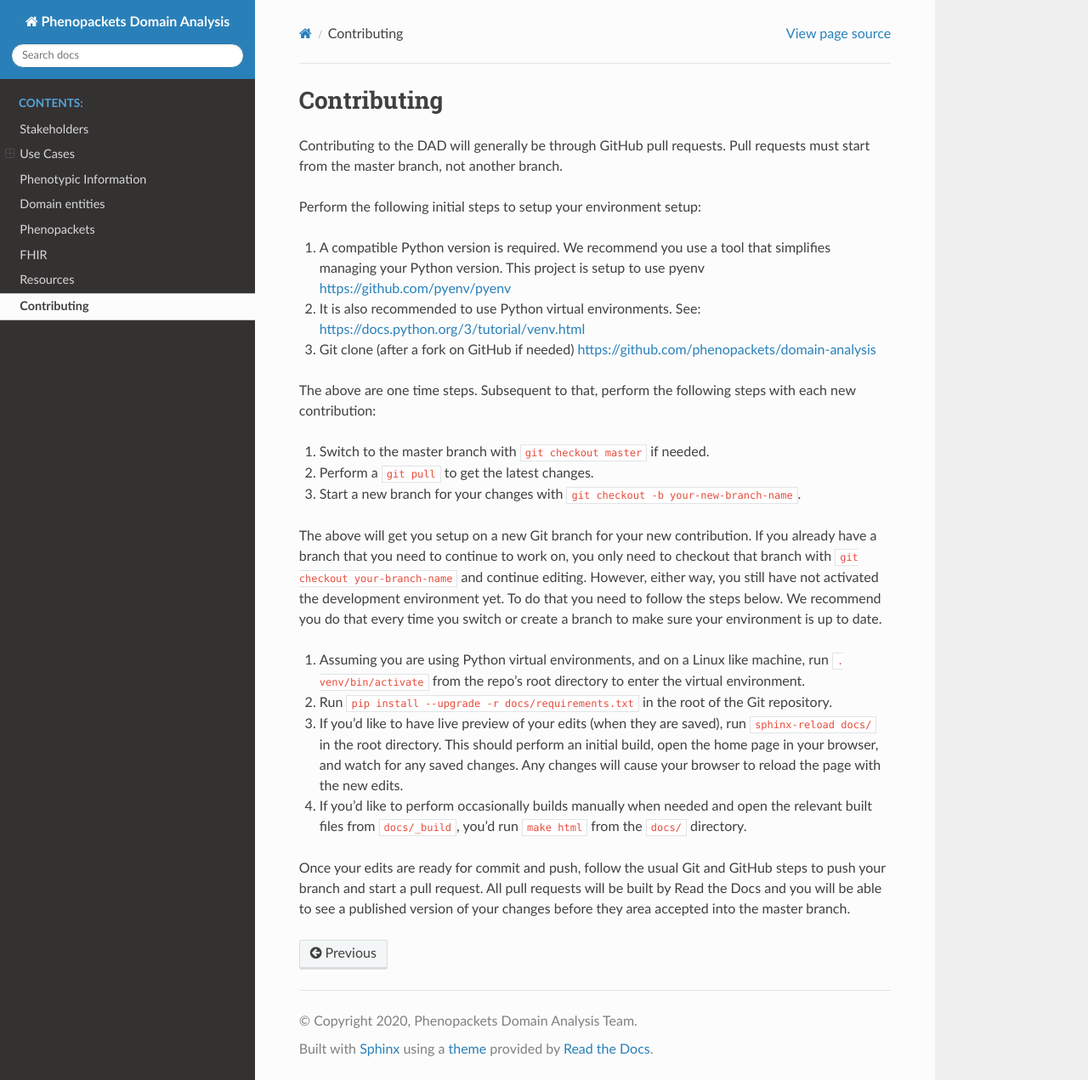
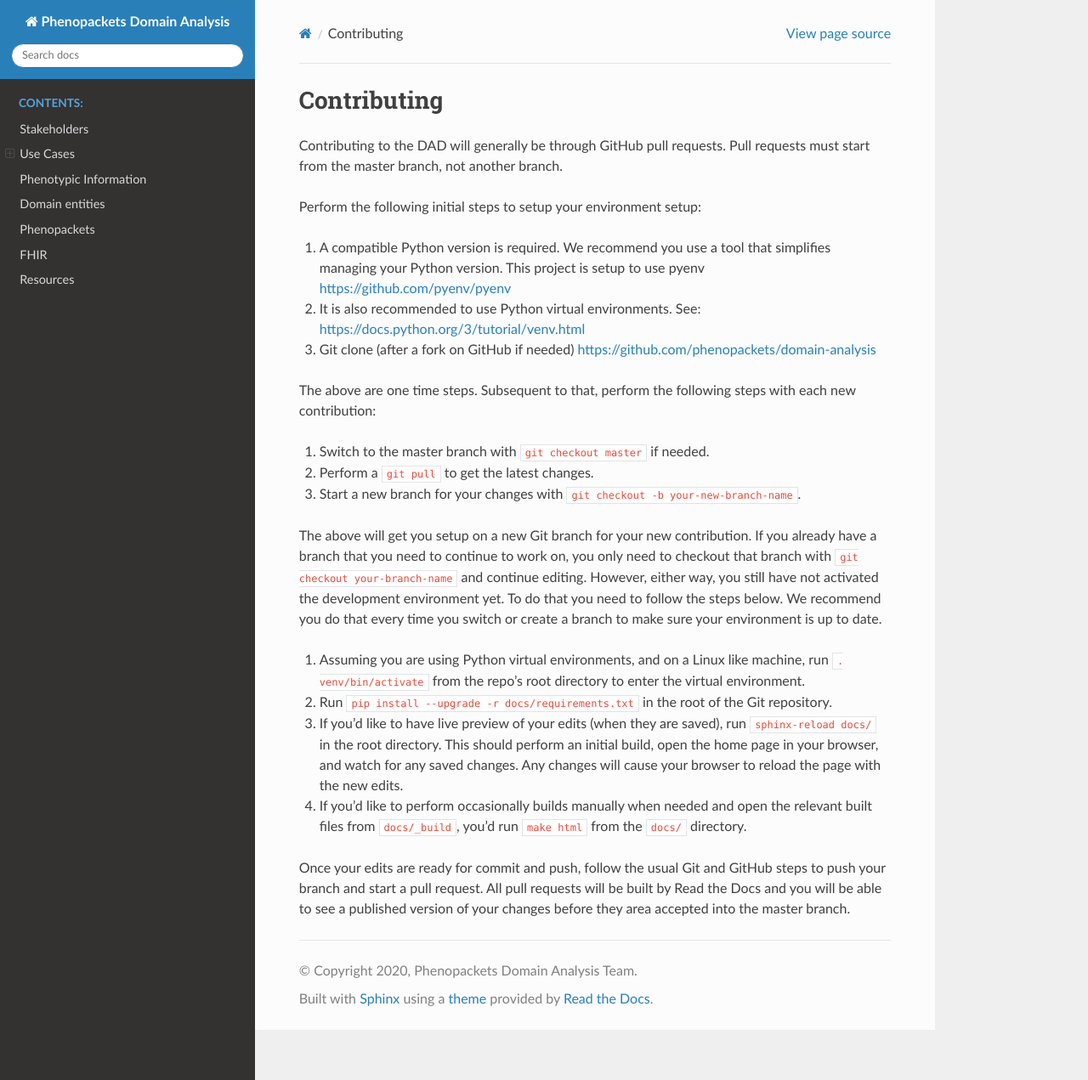
Before and after one commit to phenopackets/domain-analysis, a Sphinx documentation site: the page built from docs/contributing.rst, in a window 1280 px wide and 1271 px high. Shown: the whole window at 85% size. Built offline with Sphinx 7.4.7 and the Read the Docs theme 2.0.0, drawn with Linux system fonts in a browser that asks for light colours; pages that are not in the unit, such as notebooks, are missing from menus.

```diff
--- a/docs/index.rst
+++ b/docs/index.rst
@@ -41,8 +40,6 @@ Content outline
    phenopackets
    fhir
    resources
-   contributing
-   glossary
 
 ..
   Indices and tables
```
Also changed, not shown: other parts of docs/index.rst (+0 -1 lines), 2 other files.
